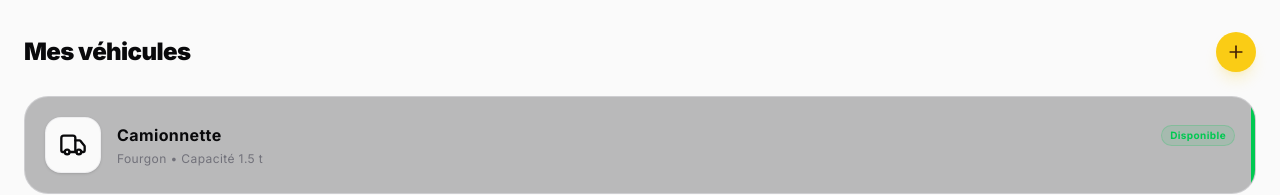
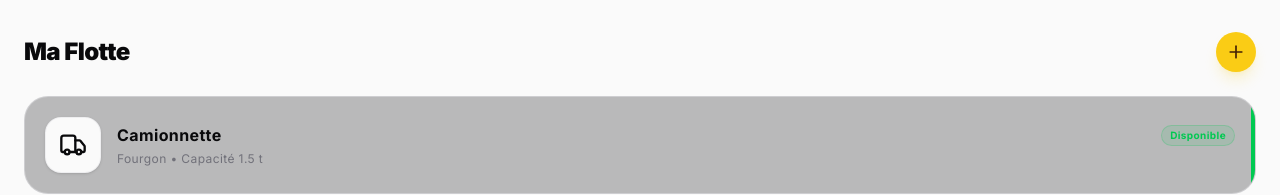
Before and after one commit to azizzianiz88-ai/courssa, a Next.js app: page /driver/trucks in a window 1280 px wide. Shown: the top 195 px of the page. Built offline with nearby package versions, Linux system fonts and the light colour scheme.

Commit message:
chore: Rename vehicules to flotte

```diff
--- a/src/app/driver/trucks/page.tsx
+++ b/src/app/driver/trucks/page.tsx
@@ -7,7 +7,7 @@ export default function TrucksPage() {
   return (
     <div className="min-h-screen bg-background p-4 md:p-6">
       <div className="flex items-center justify-between mb-6 pt-2">
-        <h1 className="text-2xl font-black text-foreground tracking-tight">Mes véhicules</h1>
+        <h1 className="text-2xl font-black text-foreground tracking-tight">Ma Flotte</h1>
         <button className="w-10 h-10 rounded-full bg-primary flex items-center justify-center shadow-lg shadow-primary/20 active:scale-95 transition-transform">
           <Plus size={20} className="text-primary-foreground" />
         </button>
--- a/src/components/DriverBottomNav.tsx
+++ b/src/components/DriverBottomNav.tsx
@@ -12,7 +12,7 @@ export function DriverBottomNav() {
     { name: "Accueil", href: "/driver", icon: Home },
     { name: "Offres", href: "/driver/offers", icon: Receipt },
     { name: "Courses", href: "/driver/trips", icon: MapPin },
-    { name: "Véhicules", href: "/driver/trucks", icon: Truck },
+    { name: "Flotte", href: "/driver/trucks", icon: Truck },
     { name: "Historique", href: "/driver/history", icon: Clock },
   ];
 
```
